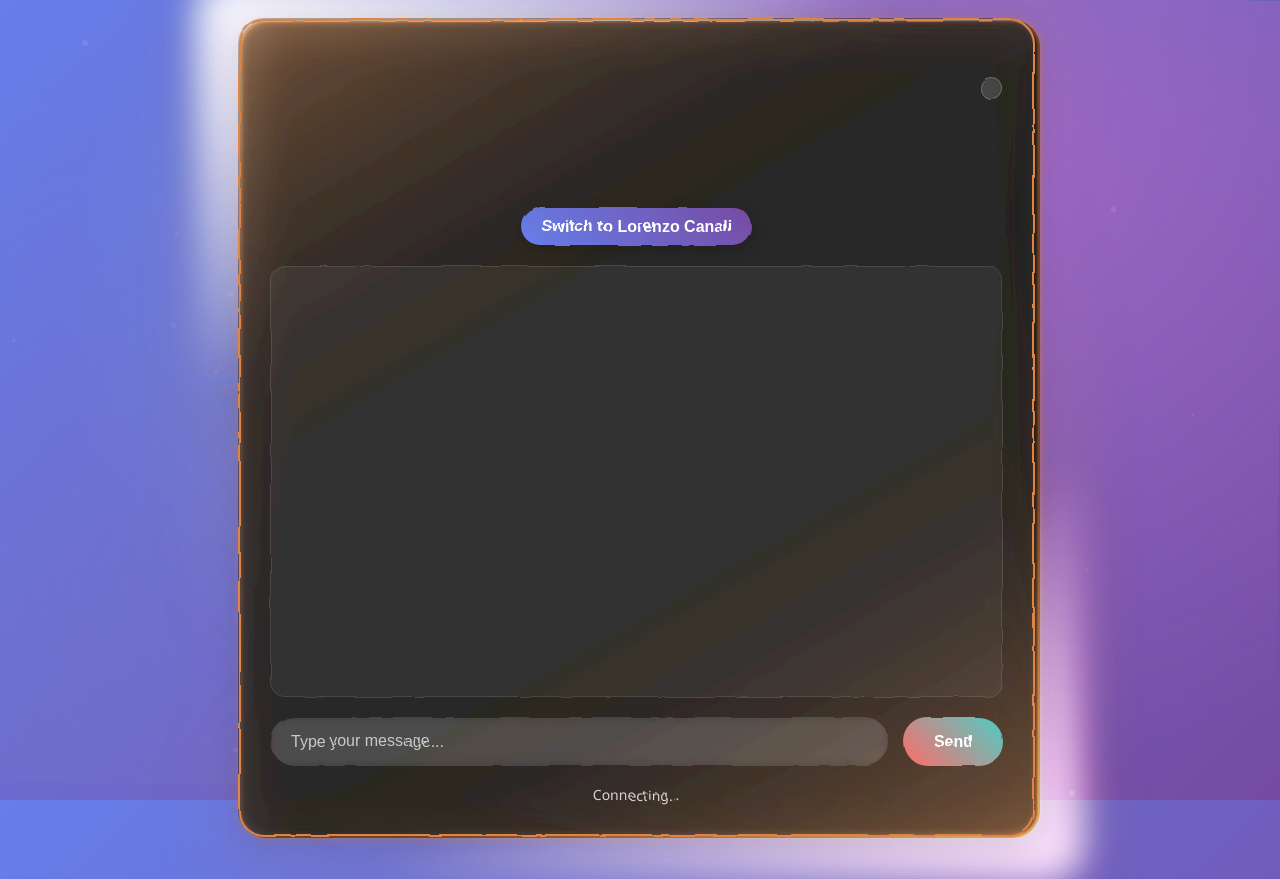
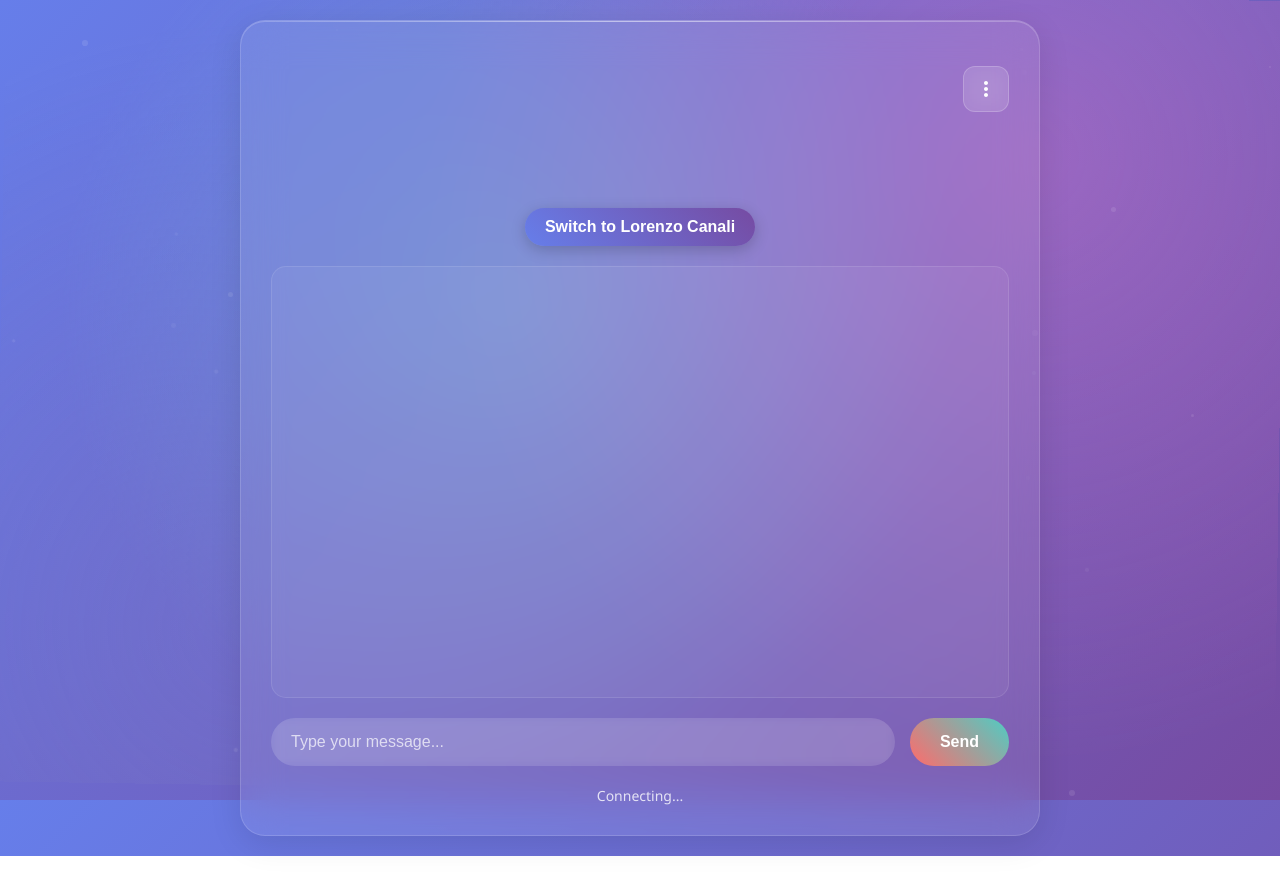
Before and after one commit to ThemAiI4H/Digital-Twins, a website: page frontend/index.html in a window 1280 px wide. After the commit the page ends 856 px from the top, so only its background shows below. Drawn offline with nearby package versions, Linux system fonts and the light colour scheme.

Commit message:
Remove electric border effect - restore clean design

```diff
--- a/frontend/index.html
+++ b/frontend/index.html
@@ -7,13 +7,7 @@
     <link rel="stylesheet" href="styles.css">
 </head>
 <body>
-    <div class="electric-container">
-        <div class="electric-glow-1"></div>
-        <div class="electric-glow-2"></div>
-        <div class="electric-overlay-1"></div>
-        <div class="electric-overlay-2"></div>
-        <div class="electric-bg-glow"></div>
-        <div class="container">
+    <div class="container">
         <div class="header">
             <h1 class="title" id="title">Digital Twin Chat - Warren Buffett</h1>
             <button id="settingsButton" class="settings-button" title="Settings">
@@ -51,22 +45,11 @@
             </div>
         </div>
         <div id="status" class="status">Connecting...</div>
-        </div>
     </div>
 
     <!-- Background particles -->
     <div class="particles" id="particles"></div>
 
-    <!-- SVG Filter for Electric Effect -->
-    <svg>
-        <defs>
-            <filter id="turbulent-displace">
-                <feTurbulence baseFrequency="0.02 0.02" numOctaves="3" result="turbulence"/>
-                <feDisplacementMap in="SourceGraphic" in2="turbulence" scale="2"/>
-            </filter>
-        </defs>
-    </svg>
-
     <script src="https://cdnjs.cloudflare.com/ajax/libs/gsap/3.12.2/gsap.min.js"></script>
     <script src="script.js"></script>
 </body>
--- a/frontend/styles.css
+++ b/frontend/styles.css
@@ -10,10 +10,6 @@
     --font-size-medium: 16px;
     --font-size-large: 18px;
     --animation-duration: 0.3s;
-    --electric-border-color: #dd8448;
-    --electric-light-color: oklch(from var(--electric-border-color) l c h);
-    --gradient-color: oklch(from var(--electric-border-color) 0.3 calc(c / 2) h / 0.4);
-    --color-neutral-900: oklch(0.185 0 0);
 }
 
 body {
@@ -83,27 +79,7 @@ body::before {
     50% { transform: translateY(-20px) rotate(180deg); opacity: 1; }
 }
 
-/* Electric Border Container */
-.electric-container {
-    max-width: 800px;
-    width: 100%;
-    position: relative;
-    padding: 2px;
-    border-radius: 27px;
-    background: linear-gradient(
-        -30deg,
-        var(--gradient-color),
-        transparent,
-        var(--gradient-color)
-      ),
-      linear-gradient(
-        to bottom,
-        var(--color-neutral-900),
-        var(--color-neutral-900)
-      );
-}
-
-.electric-container .container {
+.container {
     max-width: 800px;
     width: 100%;
     background: rgba(255, 255, 255, 0.08);
@@ -113,15 +89,12 @@ body::before {
     box-shadow:
         0 8px 32px rgba(0, 0, 0, 0.1),
         inset 0 1px 0 rgba(255, 255, 255, 0.2);
-    border: 2px solid var(--electric-border-color);
+    border: 1px solid rgba(255, 255, 255, 0.15);
     position: relative;
     overflow: hidden;
-    filter: url(#turbulent-displace);
-    margin-top: -4px;
-    margin-left: -4px;
 }
 
-.electric-container .container::before {
+.container::before {
     content: '';
     position: absolute;
     top: 0;
@@ -129,105 +102,6 @@ body::before {
     right: 0;
     height: 1px;
     background: linear-gradient(90deg, transparent, rgba(255, 255, 255, 0.4), transparent);
-}
-
-/* Electric Glow Effects */
-.electric-glow-1 {
-    border: 2px solid rgba(221, 132, 72, 0.6);
-    border-radius: 27px;
-    width: 100%;
-    height: 100%;
-    position: absolute;
-    top: 0;
-    left: 0;
-    right: 0;
-    bottom: 0;
-    filter: blur(1px);
-    pointer-events: none;
-}
-
-.electric-glow-2 {
-    border: 2px solid var(--electric-light-color);
-    border-radius: 27px;
-    width: 100%;
-    height: 100%;
-    position: absolute;
-    top: 0;
-    left: 0;
-    right: 0;
-    bottom: 0;
-    filter: blur(4px);
-    pointer-events: none;
-}
-
-/* Electric Overlay Effects */
-.electric-overlay-1 {
-    position: absolute;
-    width: 100%;
-    height: 100%;
-    top: 0;
-    left: 0;
-    right: 0;
-    bottom: 0;
-    border-radius: 27px;
-    opacity: 1;
-    mix-blend-mode: overlay;
-    transform: scale(1.1);
-    filter: blur(16px);
-    background: linear-gradient(
-      -30deg,
-      white,
-      transparent 30%,
-      transparent 70%,
-      white
-    );
-    pointer-events: none;
-}
-
-.electric-overlay-2 {
-    position: absolute;
-    width: 100%;
-    height: 100%;
-    top: 0;
-    left: 0;
-    right: 0;
-    bottom: 0;
-    border-radius: 27px;
-    opacity: 0.5;
-    mix-blend-mode: overlay;
-    transform: scale(1.1);
-    filter: blur(16px);
-    background: linear-gradient(
-      -30deg,
-      white,
-      transparent 30%,
-      transparent 70%,
-      white
-    );
-    pointer-events: none;
-}
-
-/* Electric Background Glow */
-.electric-bg-glow {
-    position: absolute;
-    width: 100%;
-    height: 100%;
-    top: 0;
-    left: 0;
-    right: 0;
-    bottom: 0;
-    border-radius: 27px;
-    filter: blur(32px);
-    transform: scale(1.1);
-    opacity: 0.3;
-    z-index: -1;
-    background: linear-gradient(
-      -30deg,
-      var(--electric-light-color),
-      transparent,
-      var(--electric-border-color)
-    );
-    pointer-events: none;
 }
 
 /* Header */
@@ -530,20 +404,7 @@ body::before {
     font-size: 14px;
 }
 
-/* SVG Filter for Turbulent Displacement */
-svg {
-    position: absolute;
-    width: 0;
-    height: 0;
-}
 
-#turbulent-displace feTurbulence {
-    baseFrequency: 0.02 0.02;
-}
-
-#turbulent-displace feDisplacementMap {
-    scale: 2;
-}
 
 /* Responsive */
 @media (max-width: 768px) {
```
